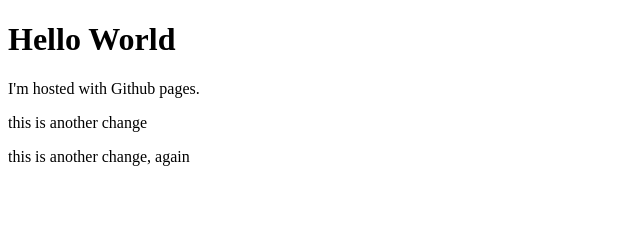
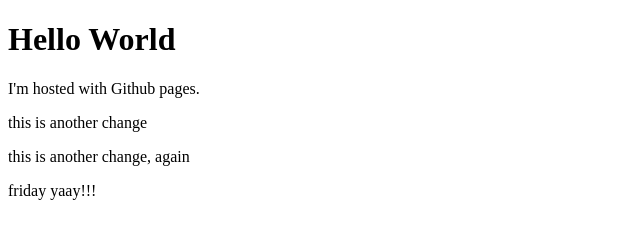
Before and after one commit to brunox1/brunox1.github.io, a plain HTML site: page index.html in a window 1280 px wide. Shown: the whole page, without its empty margins (0-640 px from the left). Drawn offline with Linux system fonts and the light colour scheme.

Commit message:
line added

```diff
--- a/index.html
+++ b/index.html
@@ -5,6 +5,7 @@
 <p> I'm hosted with Github pages. </p>
 <p> this is another change</p>
 <p> this is another change, again</p>
+<p>friday yaay!!!</p>
 
 </body>
 </html>
```
